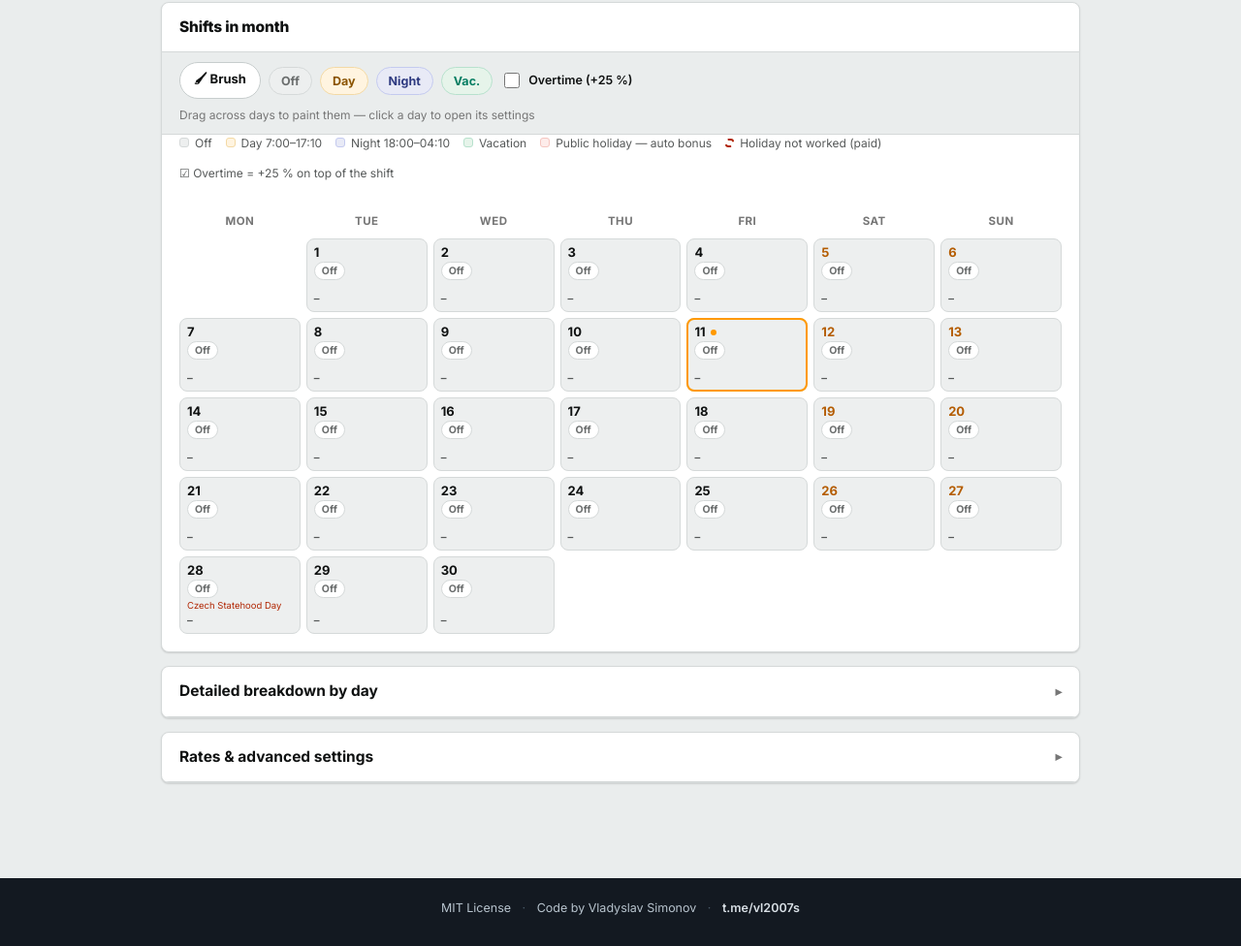
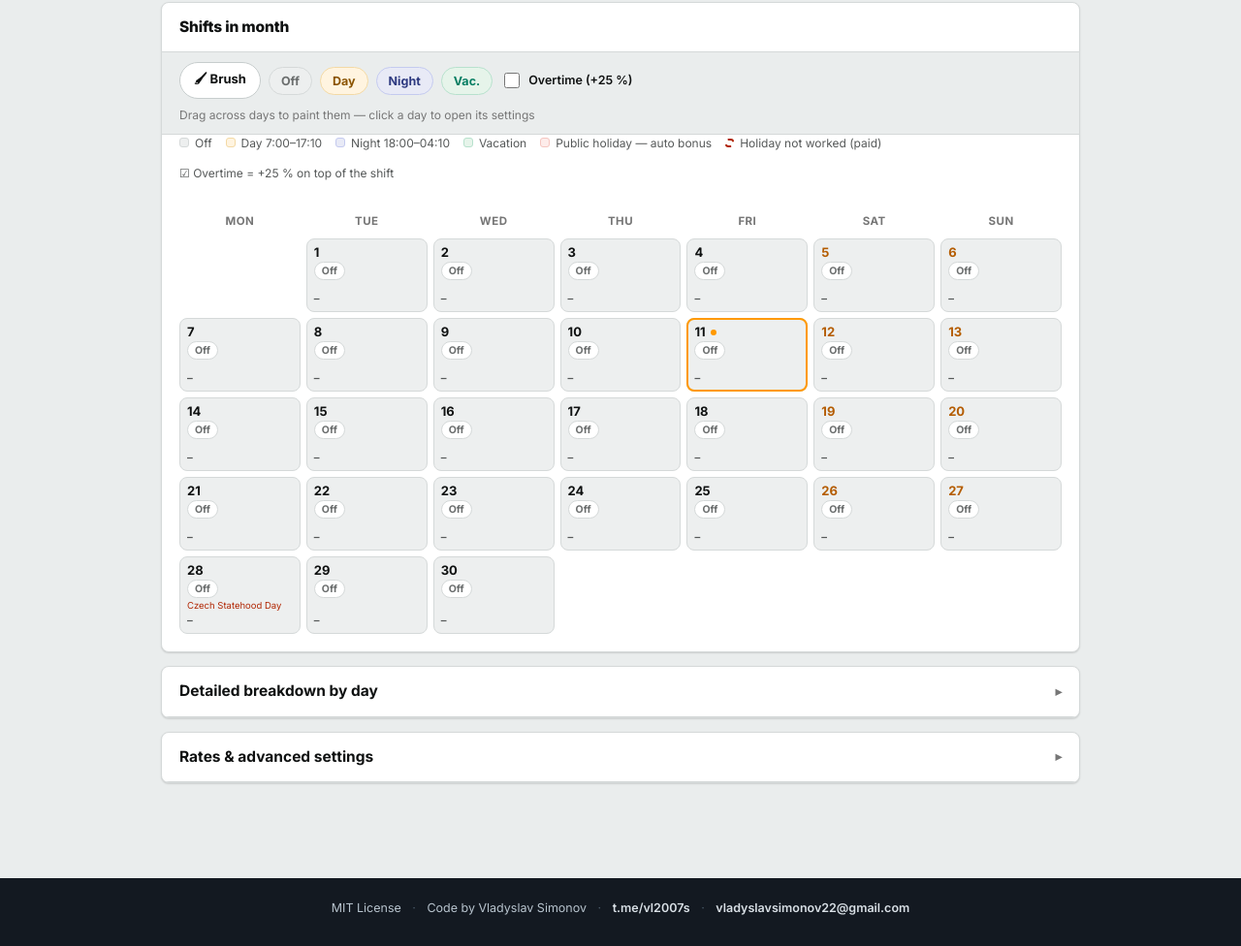
Before and after one commit to vl2007s/amazoncalculate, a website: page index.html in a window 1280 px wide. Shown: the part 417-1393 px from the top of the page at 97% size. Drawn offline with Linux system fonts and the light colour scheme.

Commit message:
Add contact email to footer

```diff
--- a/index.html
+++ b/index.html
@@ -121,7 +121,8 @@
 
 <footer>
   MIT License <span class="sep">·</span> <span data-i18n="footerBy">Code by</span> Vladyslav Simonov <span class="sep">·</span>
-  <a href="https://t.me/vl2007s" target="_blank" rel="noopener">t.me/vl2007s</a>
+  <a href="https://t.me/vl2007s" target="_blank" rel="noopener">t.me/vl2007s</a> <span class="sep">·</span>
+  <a href="mailto:vladyslavsimonov22@gmail.com">vladyslavsimonov22@gmail.com</a>
 </footer>
 
 <div class="toast" id="toast" data-i18n="toastSaved">✓ Saved</div>
```
